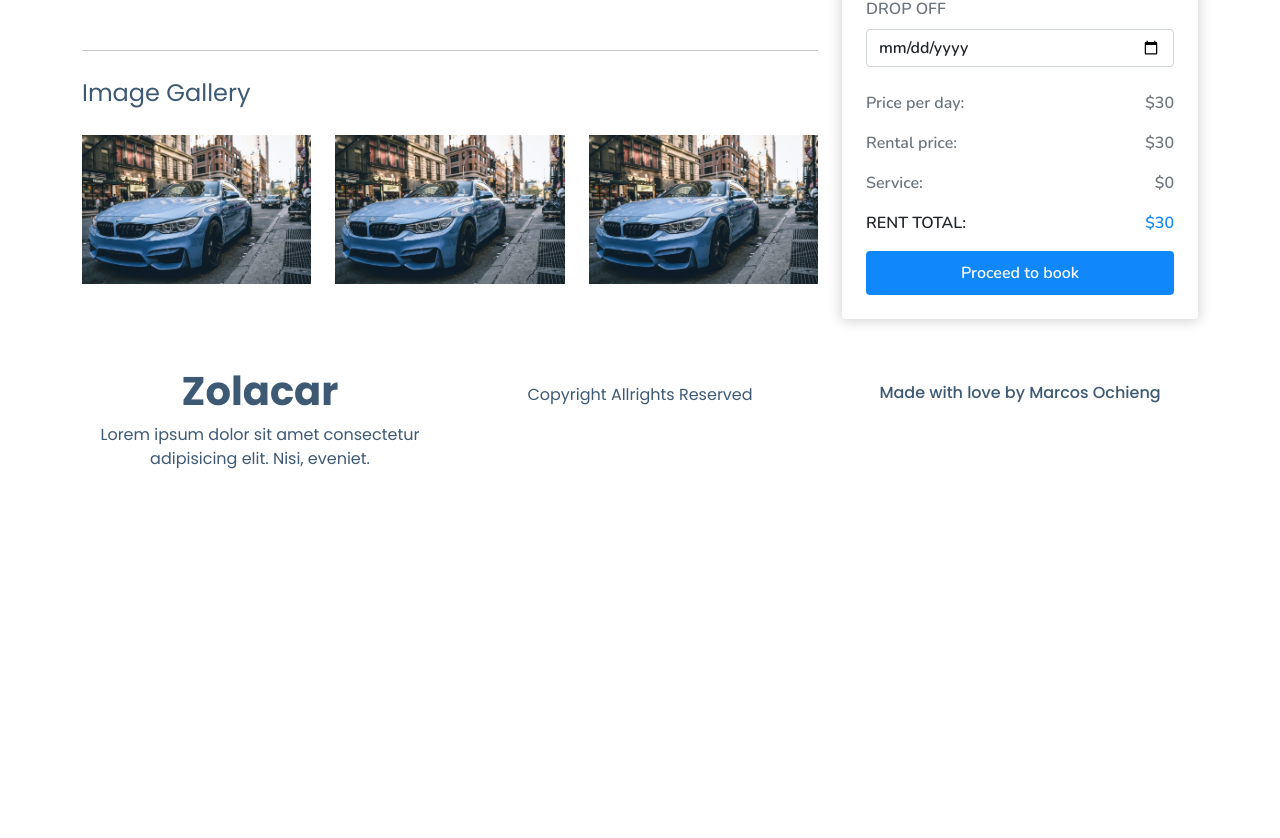
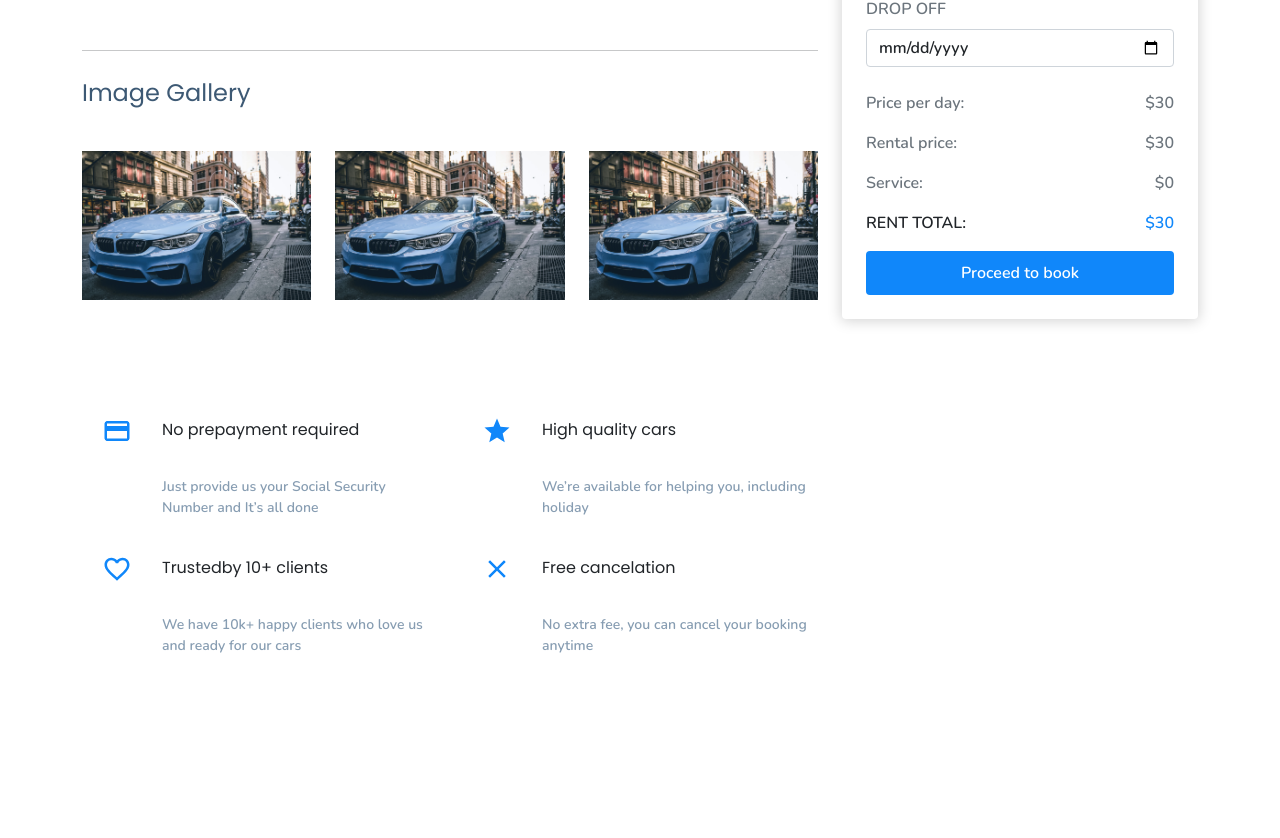
Before and after one commit to Marcos8060/upcar, a React (Create React App) app: page /detail in a window 1280 px wide. Shown: the part 1132-1970 px from the top of the page. Before the commit the page ends 1619 px from the top, so only its background shows below. Built offline with nearby package versions, Linux system fonts and the light colour scheme.

Commit message:
created all necesary static data for the car detail page

```diff
--- a/src/components/Detail.js
+++ b/src/components/Detail.js
@@ -3,6 +3,10 @@ import Navbar from "./Navbar";
 import car from "../images/car1.jpg";
 import "./css/detail.css";
 import Footer from "./Footer";
+import GradeIcon from '@material-ui/icons/Grade';
+import CreditCardIcon from '@material-ui/icons/CreditCard';
+import FavoriteBorderIcon from '@material-ui/icons/FavoriteBorder';
+import ClearIcon from '@material-ui/icons/Clear';
 
 function Detail() {
   return (
@@ -43,13 +47,35 @@ function Detail() {
                 <p className="mt-4 mb-4 gallery__title">Image Gallery</p>
                 <div className="row">
                     <div className="col-md-4">
-                        <img className="img-fluid" src={car} alt="" />
+                        <img className="img-fluid mt-3 mb-3" src={car} alt="" />
                     </div>
                     <div className="col-md-4">
-                        <img className="img-fluid" src={car} alt="" />
+                        <img className="img-fluid mt-3 mb-3" src={car} alt="" />
                     </div>
                     <div className="col-md-4">
-                        <img className="img-fluid" src={car} alt="" />
+                        <img className="img-fluid mt-3 mb-3" src={car} alt="" />
+                    </div>
+                </div>
+                <div className="row choose">
+                    <div className="col-md-6">
+                        <CreditCardIcon />
+                        <span>No prepayment required</span>
+                        <p className='desc'>Just provide us your Social Security Number and It’s all done</p>
+                    </div>
+                    <div className="col-md-6">
+                        <GradeIcon />
+                        <span>High quality cars</span>
+                        <p className='desc'>We’re available for helping you, including holiday</p>
+                    </div>
+                    <div className="col-md-6">
+                        <FavoriteBorderIcon />
+                        <span>Trustedby 10+ clients</span>
+                        <p className='desc'>We have 10k+ happy clients who love us and ready for our cars</p>
+                    </div>
+                    <div className="col-md-6">
+                        <ClearIcon />
+                        <span>Free cancelation</span>
+                        <p className='desc'>No extra fee, you can cancel your booking anytime</p>
                     </div>
                 </div>
               </div>
--- a/src/components/css/detail.css
+++ b/src/components/css/detail.css
@@ -32,6 +32,7 @@
     border-radius: 4px;
     box-shadow: 0px 1px 14px 1px lightgray;
     font-family: Nunito;
+    margin-bottom: 10vh;
 }
 .table{
     margin-bottom: 10vh;
@@ -43,3 +44,7 @@ th{
     color: var(--nav);
     font-size: 24px;
 }
+.choose{
+    margin-top: 10vh;
+    margin-bottom: 14vh;
+}
```
Also changed, not shown: src/components/Choose.js (+29 -17 lines).
